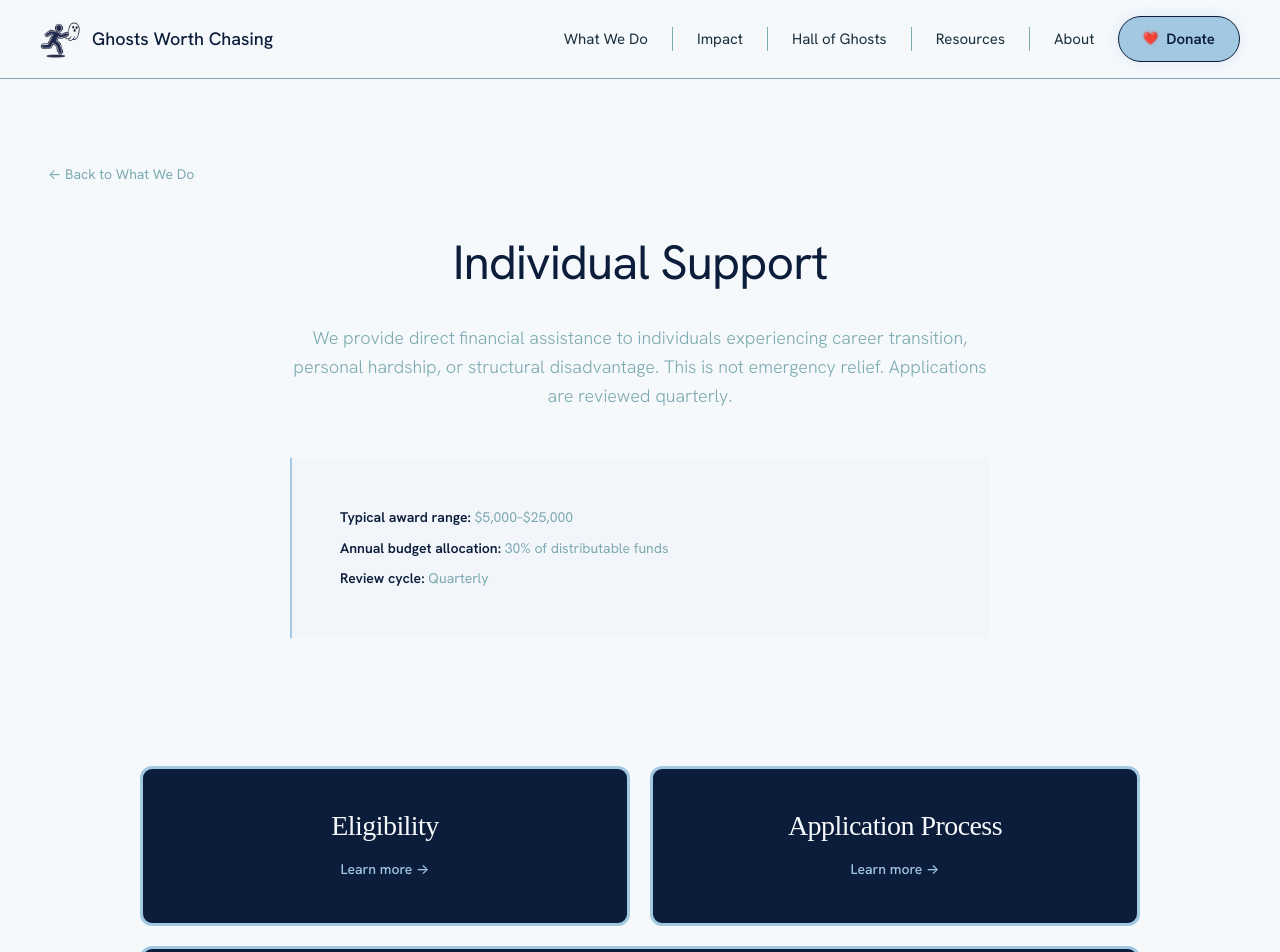
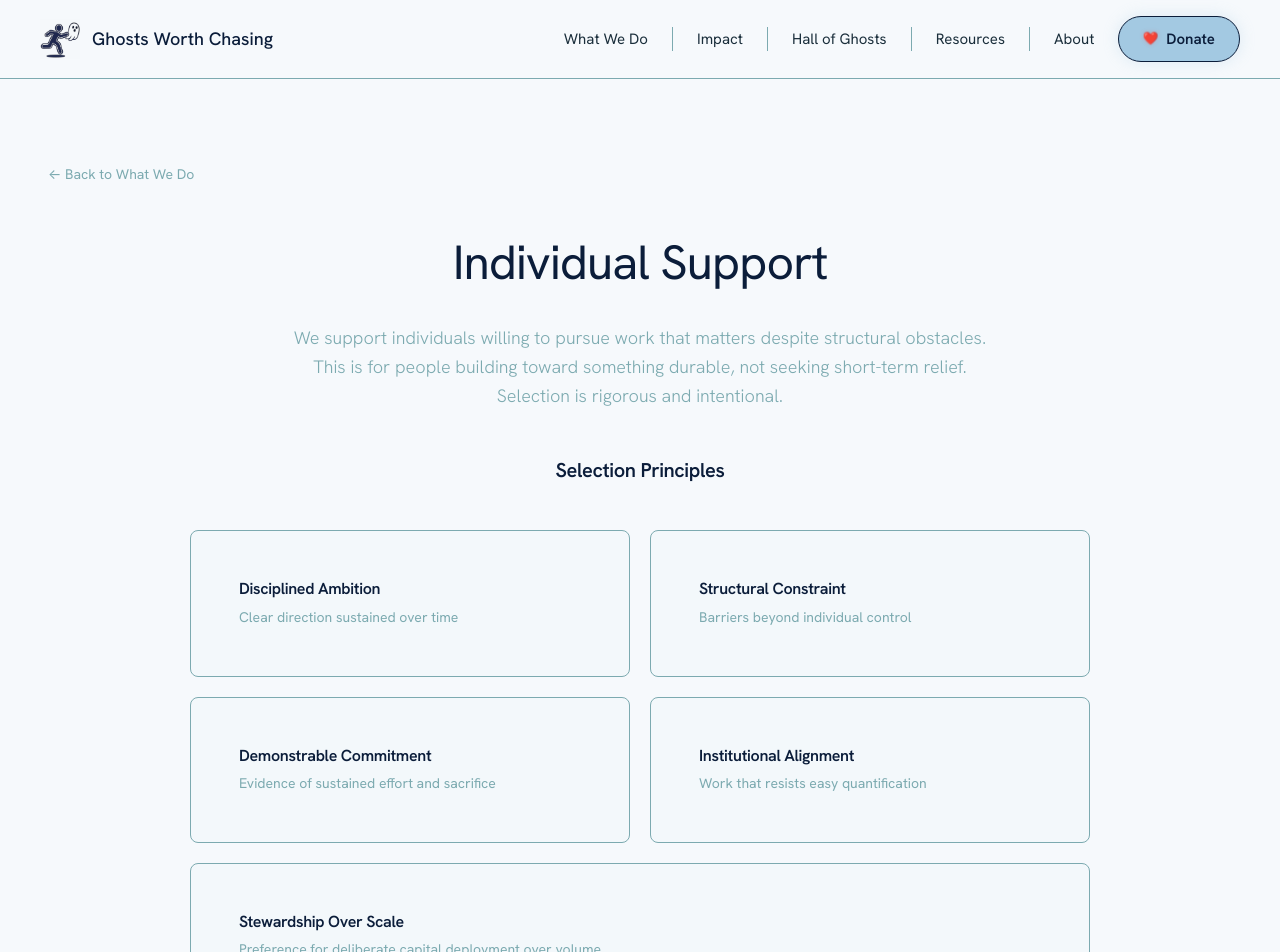
Before and after one commit to Roco41589/ghosts-worth-chasing-site, a Next.js app in the folder ghosts-redesign/: page /what-we-do/individual-support in a window 1280 px wide. Shown: the top 952 px of the page. Built offline with nearby package versions, Linux system fonts and the light colour scheme.

Commit message:
Update page.tsx

```diff
--- a/ghosts-redesign/app/what-we-do/individual-support/page.tsx
+++ b/ghosts-redesign/app/what-we-do/individual-support/page.tsx
@@ -10,6 +10,9 @@ export default function IndividualSupport() {
           .cards-grid {
             grid-template-columns: 1fr !important;
             max-width: 400px !important;
+          }
+          .principles-grid {
+            grid-template-columns: 1fr !important;
           }
         }
       `}</style>
@@ -50,28 +53,161 @@ export default function IndividualSupport() {
           maxWidth: '700px',
           margin: '0 auto var(--space-md) auto',
         }}>
-          We provide direct financial assistance to individuals experiencing career transition,
-          personal hardship, or structural disadvantage. This is not emergency relief.
-          Applications are reviewed quarterly.
+          We support individuals willing to pursue work that matters despite structural
+          obstacles. This is for people building toward something durable, not seeking
+          short-term relief. Selection is rigorous and intentional.
         </p>
 
+        {/* Selection Principles Section */}
         <div style={{
           marginBottom: 'var(--space-lg)',
-          padding: 'var(--space-md)',
-          borderLeft: '2px solid var(--color-sky-blue)',
-          background: 'rgba(163, 201, 226, 0.05)',
-          maxWidth: '700px',
+          maxWidth: '900px',
           margin: '0 auto var(--space-lg) auto',
         }}>
-          <p style={{ fontSize: '14px', color: 'var(--color-text-secondary)', marginBottom: '8px' }}>
-            <strong style={{ color: 'var(--color-deep-navy)' }}>Typical award range:</strong> $5,000–$25,000
-          </p>
-          <p style={{ fontSize: '14px', color: 'var(--color-text-secondary)', marginBottom: '8px' }}>
-            <strong style={{ color: 'var(--color-deep-navy)' }}>Annual budget allocation:</strong> 30% of distributable funds
-          </p>
-          <p style={{ fontSize: '14px', color: 'var(--color-text-secondary)', marginBottom: 0 }}>
-            <strong style={{ color: 'var(--color-deep-navy)' }}>Review cycle:</strong> Quarterly
-          </p>
+          <h2 style={{
+            fontSize: '20px',
+            fontWeight: 600,
+            color: 'var(--color-deep-navy)',
+            textAlign: 'center',
+            marginBottom: 'var(--space-md)',
+          }}>
+            Selection Principles
+          </h2>
+
+          <div
+            className="principles-grid"
+            style={{
+              display: 'grid',
+              gridTemplateColumns: 'repeat(2, 1fr)',
+              gap: '20px',
+            }}
+          >
+            {/* Principle 1 */}
+            <div style={{
+              padding: 'var(--space-md)',
+              border: '1px solid var(--color-border)',
+              borderRadius: '8px',
+              background: 'rgba(163, 201, 226, 0.03)',
+            }}>
+              <h3 style={{
+                fontSize: '16px',
+                fontWeight: 600,
+                color: 'var(--color-deep-navy)',
+                marginBottom: '8px',
+              }}>
+                Disciplined Ambition
+              </h3>
+              <p style={{
+                fontSize: '14px',
+                color: 'var(--color-text-secondary)',
+                margin: 0,
+                lineHeight: 1.5,
+              }}>
+                Clear direction sustained over time
+              </p>
+            </div>
+
+            {/* Principle 2 */}
+            <div style={{
+              padding: 'var(--space-md)',
+              border: '1px solid var(--color-border)',
+              borderRadius: '8px',
+              background: 'rgba(163, 201, 226, 0.03)',
+            }}>
+              <h3 style={{
+                fontSize: '16px',
+                fontWeight: 600,
+                color: 'var(--color-deep-navy)',
+                marginBottom: '8px',
+              }}>
+                Structural Constraint
+              </h3>
+              <p style={{
+                fontSize: '14px',
+                color: 'var(--color-text-secondary)',
+                margin: 0,
+                lineHeight: 1.5,
+              }}>
+                Barriers beyond individual control
+              </p>
+            </div>
+
+            {/* Principle 3 */}
+            <div style={{
+              padding: 'var(--space-md)',
+              border: '1px solid var(--color-border)',
+              borderRadius: '8px',
+              background: 'rgba(163, 201, 226, 0.03)',
+            }}>
+              <h3 style={{
+                fontSize: '16px',
+                fontWeight: 600,
+                color: 'var(--color-deep-navy)',
+                marginBottom: '8px',
+              }}>
+                Demonstrable Commitment
+              </h3>
+              <p style={{
+                fontSize: '14px',
+                color: 'var(--color-text-secondary)',
+                margin: 0,
+                lineHeight: 1.5,
+              }}>
+                Evidence of sustained effort and sacrifice
+              </p>
+            </div>
+
+            {/* Principle 4 */}
+            <div style={{
+              padding: 'var(--space-md)',
+              border: '1px solid var(--color-border)',
+              borderRadius: '8px',
+              background: 'rgba(163, 201, 226, 0.03)',
+            }}>
+              <h3 style={{
+                fontSize: '16px',
+                fontWeight: 600,
+                color: 'var(--color-deep-navy)',
+                marginBottom: '8px',
+              }}>
+                Institutional Alignment
+              </h3>
+              <p style={{
+                fontSize: '14px',
+                color: 'var(--color-text-secondary)',
+                margin: 0,
+                lineHeight: 1.5,
+              }}>
+                Work that resists easy quantification
+              </p>
+            </div>
+
+            {/* Principle 5 - spans 2 columns on desktop */}
+            <div style={{
+              padding: 'var(--space-md)',
+              border: '1px solid var(--color-border)',
+              borderRadius: '8px',
+              background: 'rgba(163, 201, 226, 0.03)',
+              gridColumn: '1 / -1',
+            }}>
+              <h3 style={{
+                fontSize: '16px',
+                fontWeight: 600,
+                color: 'var(--color-deep-navy)',
+                marginBottom: '8px',
+              }}>
+                Stewardship Over Scale
+              </h3>
+              <p style={{
+                fontSize: '14px',
+                color: 'var(--color-text-secondary)',
+                margin: 0,
+                lineHeight: 1.5,
+              }}>
+                Preference for deliberate capital deployment over volume
+              </p>
+            </div>
+          </div>
         </div>
       </section>
 
@@ -84,7 +220,7 @@ export default function IndividualSupport() {
             maxWidth: '1000px',
             margin: '0 auto',
             display: 'grid',
-            gridTemplateColumns: 'repeat(2, 1fr)',
+            gridTemplateColumns: 'repeat(3, 1fr)',
             gap: '20px',
           }}
         >
@@ -118,10 +254,10 @@ export default function IndividualSupport() {
           >
             <h2 style={{
               fontFamily: 'Regika, serif',
-              fontSize: '28px',
+              fontSize: '26px',
               color: 'var(--color-mist-white)',
               margin: 0,
-              lineHeight: 1.1,
+              lineHeight: 1.2,
             }}>
               Eligibility
             </h2>
@@ -135,7 +271,7 @@ export default function IndividualSupport() {
             </div>
           </Link>
 
-          {/* Application Process Card */}
+          {/* Review & Process Card */}
           <Link
             href="/what-we-do/individual-support/application"
             style={{
@@ -165,12 +301,12 @@ export default function IndividualSupport() {
           >
             <h2 style={{
               fontFamily: 'Regika, serif',
-              fontSize: '28px',
+              fontSize: '26px',
               color: 'var(--color-mist-white)',
               margin: 0,
-              lineHeight: 1.1,
+              lineHeight: 1.2,
             }}>
-              Application Process
+              Review & Process
             </h2>
 
             <div style={{
@@ -182,7 +318,7 @@ export default function IndividualSupport() {
             </div>
           </Link>
 
-          {/* Philosophy Card - spans 2 columns */}
+          {/* Selection Philosophy Card */}
           <Link
             href="/what-we-do/individual-support/philosophy"
             style={{
@@ -200,7 +336,6 @@ export default function IndividualSupport() {
               gap: '16px',
               minHeight: '160px',
               textAlign: 'center',
-              gridColumn: '1 / -1',
             }}
             onMouseEnter={(e) => {
               e.currentTarget.style.transform = 'translateY(-4px)'
@@ -213,12 +348,12 @@ export default function IndividualSupport() {
           >
             <h2 style={{
               fontFamily: 'Regika, serif',
-              fontSize: '28px',
+              fontSize: '26px',
               color: 'var(--color-mist-white)',
               margin: 0,
-              lineHeight: 1.1,
+              lineHeight: 1.2,
             }}>
-              Philosophy
+              Selection Philosophy
             </h2>
 
             <div style={{
```
